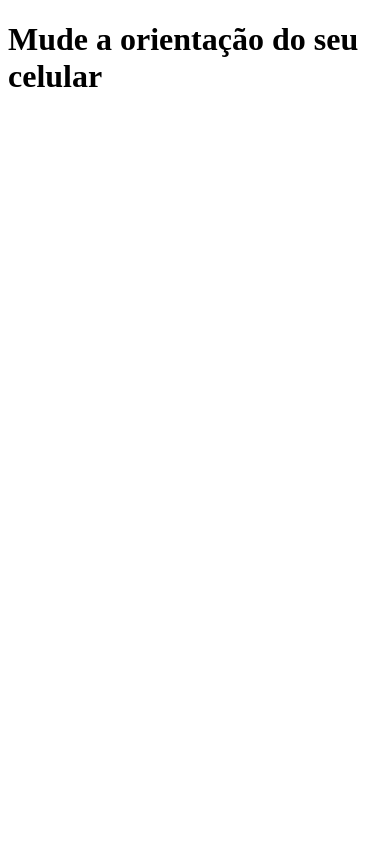
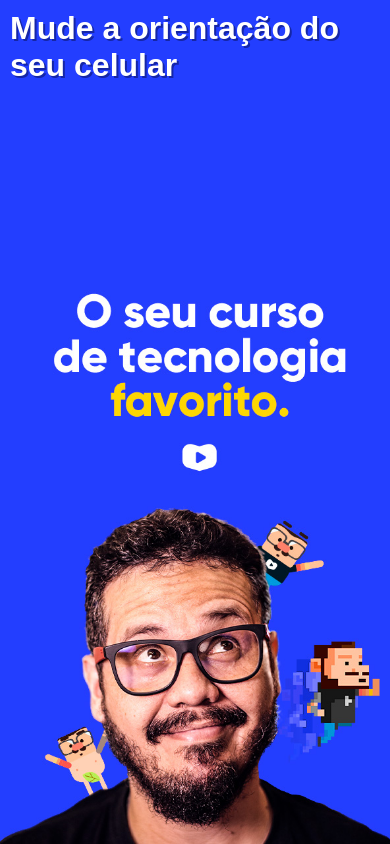
Before and after one commit to marcosantos01/html-css, a plain HTML site: page exercicios/ex026/mq002/index.html in a window 390 px wide. Drawn offline with Linux system fonts and the light colour scheme.

Commit message:
ex002 Media Query

```diff
--- a/exercicios/ex026/mq002/estilos/paisagem.css
+++ b/exercicios/ex026/mq002/estilos/paisagem.css
@@ -1,3 +1,8 @@
 @charset "UTF-8";
 
 /* Aparelho deitado (landscape) */
+
+body {
+    background-image: url(../imagens/cev-landscape.jpg);
+    background-position: left bottom;
+}
--- a/exercicios/ex026/mq002/estilos/retrato.css
+++ b/exercicios/ex026/mq002/estilos/retrato.css
@@ -1,3 +1,8 @@
 @charset "UTF-8";
 
-/* Aparelho em pé */
+/* Aparelho em pé (portrait) */
+
+body {
+    background-image: url(../imagens/cev-portrait.jpg);
+    background-position: center bottom;
+}
--- a/exercicios/ex026/mq002/estilos/style.css
+++ b/exercicios/ex026/mq002/estilos/style.css
@@ -1,3 +1,23 @@
 @charset "UTF-8";
 
 /* Configurações gerais */
+
+* {
+    margin: 0px;
+    padding: 0px;
+    font-family: Arial, Helvetica, sans-serif;
+}
+
+html, body {
+    width: 100vw;
+    height: 100vh;
+    background-color: #233EFF;
+    background-size: cover;
+    background-repeat: no-repeat;
+}
+
+h1 {
+    color: white;
+    text-shadow: 2px 2px 0px #1526A7;
+    padding: 10px;
+}
```
